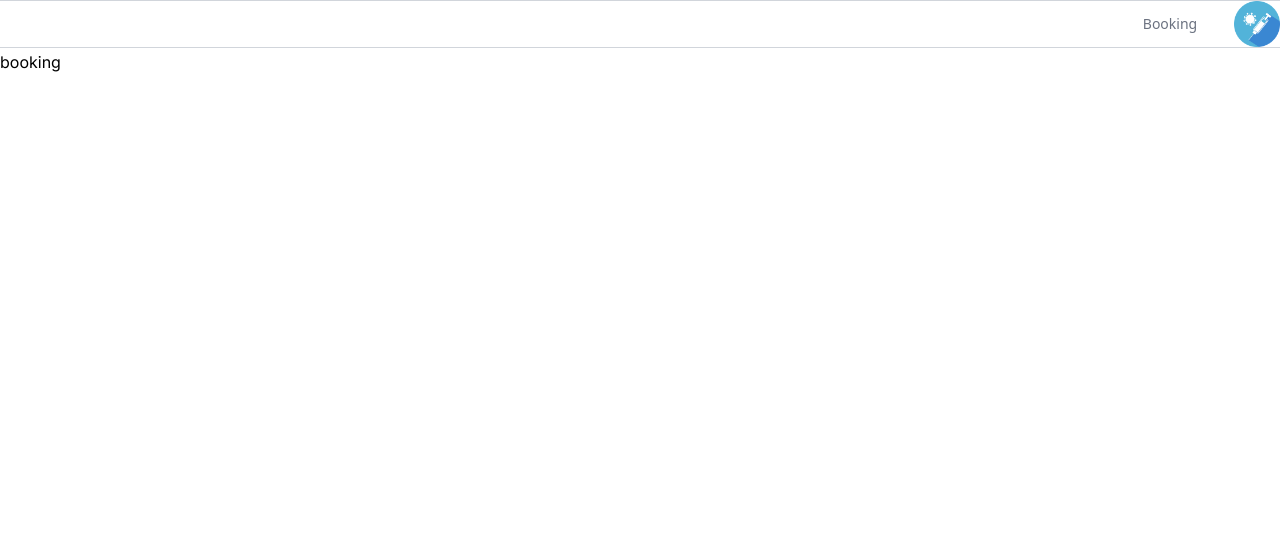
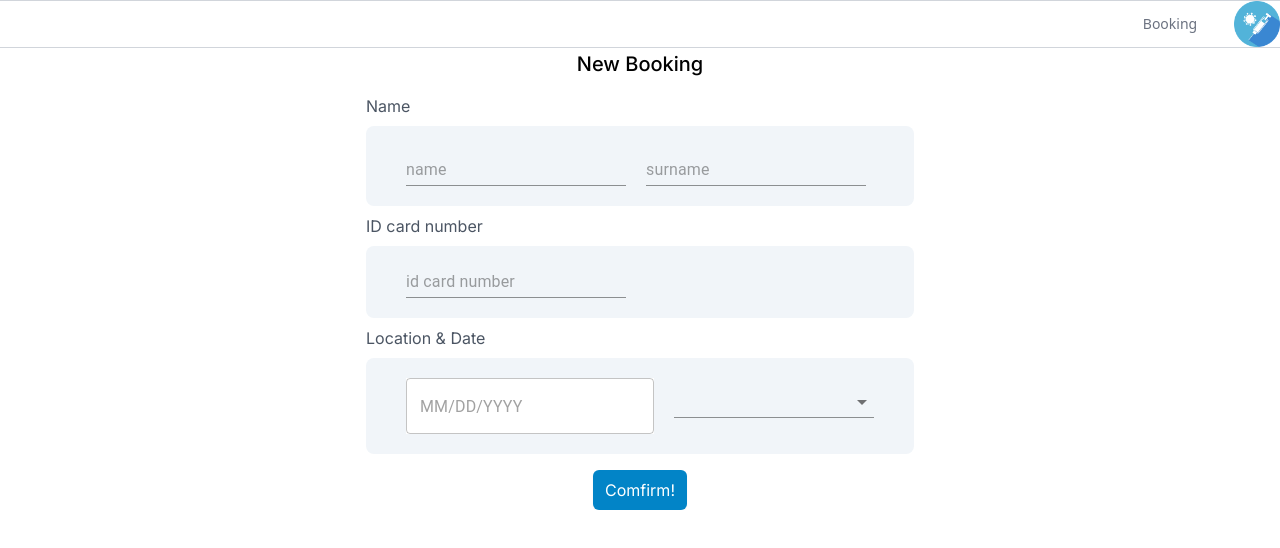
Before and after one commit to SuitedIceZ/sw-dev-prac-assignment, a Next.js app: page /booking in a window 1280 px wide. Shown: the top 548 px of the page. Built offline with nearby package versions, Linux system fonts and the light colour scheme.

Commit message:
Assignments 05

```diff
--- a/package.json
+++ b/package.json
@@ -9,9 +9,14 @@
     "lint": "next lint"
   },
   "dependencies": {
+    "@emotion/react": "^11.11.1",
+    "@emotion/styled": "^11.11.0",
+    "@mui/material": "^5.14.9",
+    "@mui/x-date-pickers": "^6.14.0",
     "@types/node": "20.5.4",
     "@types/react": "18.2.21",
     "@types/react-dom": "18.2.7",
+    "dayjs": "^1.11.9",
     "next": "13.4.19",
     "react": "18.2.0",
     "react-dom": "18.2.0",
--- a/src/app/booking/page.tsx
+++ b/src/app/booking/page.tsx
@@ -1,8 +1,27 @@
+import { Input } from "@mui/material";
+import LocationDateReserve from "@/components/LocationDateReserve";
+export default function Booking() {
+  return (
+    <main className="w-[100%] flex flex-col items-center space-y-4">
+      <div className="text-xl font-medium">New Booking</div>
 
-export default function Booking() {
-    return (
-        <main>
-            <div style={{color:'black'}}>booking</div>
-        </main>
-    )
+      <div className="w-fit space-y-2 flet items-center">
+        <div className="text-md text-left text-gray-600">Name</div>
+        <div className="bg-slate-100 rounded-lg space-x-5 space-y-2 w-[100%] px-10 py-5">
+          <Input placeholder="name"/>
+          <Input placeholder="surname"/>
+        </div>
+
+        <div className="text-md text-left text-gray-600">ID card number</div>
+        <div className="bg-slate-100 rounded-lg space-x-5 space-y-2 w-[100%] px-10 py-5">
+          <Input placeholder="id card number"/>
+        </div>
+
+        <div className="text-md text-left text-gray-600">Location & Date</div>
+        <LocationDateReserve />
+
+      </div>
+        <button className="block rounded-md bg-sky-600 hover:bg-indigo-600 px-3 py-2 text-white shadow-sm">Comfirm!</button>
+    </main>
+  );
 }
--- /dev/null
+++ b/src/components/InteractiveCard.tsx
@@ -0,0 +1,32 @@
+'use client'
+import React from "react";
+
+export default function InteractiveCard({children,hospitalName}:{children:React.ReactNode,hospitalName:string}){
+  function onCardSelected(){
+    alert("You Select " + hospitalName)
+  }
+  function onCardMouseAction(event:React.SyntheticEvent) {
+    if(event.type=='mouseover'){
+      event.currentTarget.classList.remove('bg-white')
+      event.currentTarget.classList.remove('shadow-lg')
+      event.currentTarget.classList.add('bg-neutral-200')
+      event.currentTarget.classList.add('shadow-2xl')
+    }
+    else{
+      event.currentTarget.classList.remove('bg-neutral-200')
+      event.currentTarget.classList.remove('shadow-2xl')
+      event.currentTarget.classList.add('bg-white')
+      event.currentTarget.classList.add('shadow-lg')
+    }
+  }
+
+  return(
+    <div className="w-1/5 h-[300px] rounded-lg shadow-lg"
+    onClick={()=>onCardSelected()}
+    onMouseOver={(e)=>onCardMouseAction(e)}
+    onMouseOut={(e)=>onCardMouseAction(e)}
+    >
+      {children}
+    </div>
+  )
+}
--- /dev/null
+++ b/src/components/LocationDateReserve.tsx
@@ -0,0 +1,21 @@
+"use client"
+import { DatePicker } from "@mui/x-date-pickers";
+import { LocalizationProvider } from "@mui/x-date-pickers";
+import { AdapterDayjs } from "@mui/x-date-pickers/AdapterDayjs";
+import { Select, MenuItem } from "@mui/material";
+
+export default function LocationDateReserve(){
+  return (
+    <div className="bg-slate-100 rounded-lg space-x-5 space-y-2 w-fit px-10 py-5 flex flex-row justify-center">
+      <LocalizationProvider dateAdapter={AdapterDayjs}>
+        <DatePicker className="bg-white"/>
+      </LocalizationProvider>
+      <Select variant="standard" name="location" className="h-[2em] w-[200px]">
+        <MenuItem value="Chulalongkorn Hospital">Chulalongkorn Hospital</MenuItem>
+        <MenuItem value="Rajavithi Hospital">Rajavithi Hospital</MenuItem>
+        <MenuItem value="Thammasat University Hospital">Thammasat University Hospital</MenuItem>
+      </Select>
+    </div>
+  )
+
+}
--- a/src/components/ProductCard.tsx
+++ b/src/components/ProductCard.tsx
@@ -1,9 +1,9 @@
-import style from './productcard.module.css'
 import Image from 'next/image'
+import InteractiveCard from "./InteractiveCard";
 
 export default function ProductCard ( { hospitalName, imgSrc } : { hospitalName:string, imgSrc:string } ) {
     return (
-        <div className='w-1/5 h-[300px] rounded-lg shadow-lg'>
+        <InteractiveCard hospitalName={hospitalName}>
             <div className='w-full h-[70%] relative rounded-t-lg'>
             <Image src={imgSrc}
             alt='Vaccine Picture'
@@ -11,6 +11,6 @@
             className='object-cover rounded-t-lg'/>
             </div>
             <div className='w-full h-[30%] p-[10px] text-black'>{hospitalName}</div>
-        </div>
+         </InteractiveCard>
     )
 }
```
Also changed, not shown: 2 other files (tests, documents, lock files or other folders).
